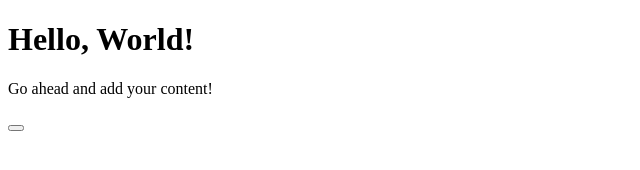
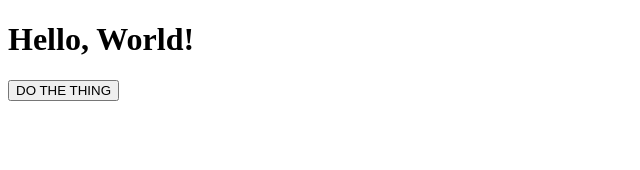
Before and after one commit to jtcanfield/cors-authentication-activity, a plain HTML site: page index.html in a window 1280 px wide. Shown: the whole page, without its empty margins (0-640 px from the left). Drawn offline with Linux system fonts and the light colour scheme.

Commit message:
fix html

```diff
--- a/index.html
+++ b/index.html
@@ -7,9 +7,7 @@
  	</head>
  	<body>
  		<h1>Hello, World!</h1>
- 		<p>Go ahead and add your content!</p>
-    <button type="submit" onclick="doTheFetchThing()"></button>
-
+    <button type="submit" onclick="doTheFetchThing()">DO THE THING</button>
  	<script type="text/javascript" src="main.js"></script>
  	</body>
  </html>
```
